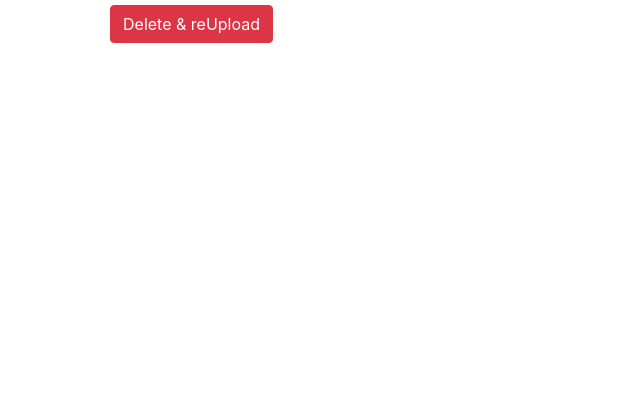
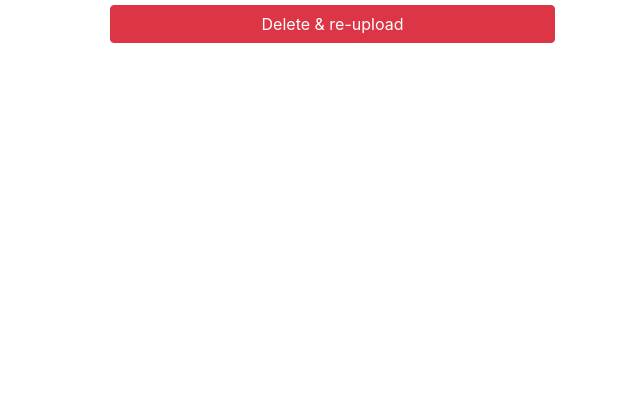
Before and after one commit to Naveenprasath007/DigitalMarketing, a Django app: template templates/tc_DigitalMarketing/statusview.html in a window 1280 px wide. Shown: the part 387-800 px from the top of the page, without its empty margins (640-1280 px from the left). Run offline with Django 4.2, Linux system fonts and the light colour scheme; the template is opened without the code that fills it: most values are stand-ins (such as "Sample title", 1, 10 or a date in 2020).

Commit message:
Testing Completed.

```diff
--- a/templates/tc_DigitalMarketing/statusview.html
+++ b/templates/tc_DigitalMarketing/statusview.html
@@ -63,7 +63,7 @@
     </video>
     <!-- <button type="button" class="btn btn-primary">ReUpload</button>
     <button type="button" class="btn btn-danger">Delete</button> -->
-    <a class="btn btn-danger" href="/dm/DeleteVideo/{{vid}}/{{id}}" role="button">Delete & reUpload</a>
+    <a class="btn btn-danger btn-block" href="/dm/DeleteVideo/{{vid}}/{{id}}" role="button">Delete & re-upload</a>
 </div>
 </div>
 </div>
```
Also changed, not shown: 1 other file.
